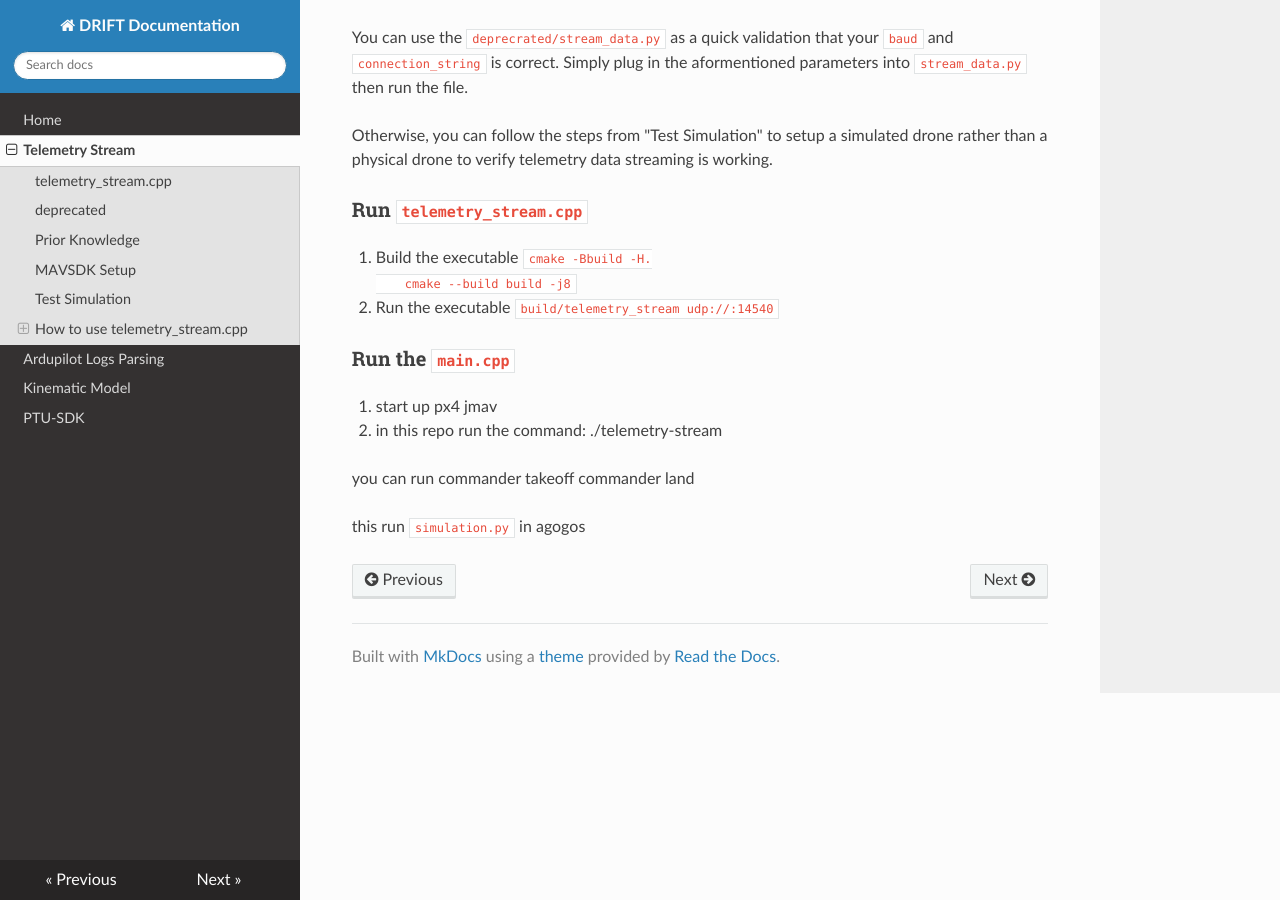
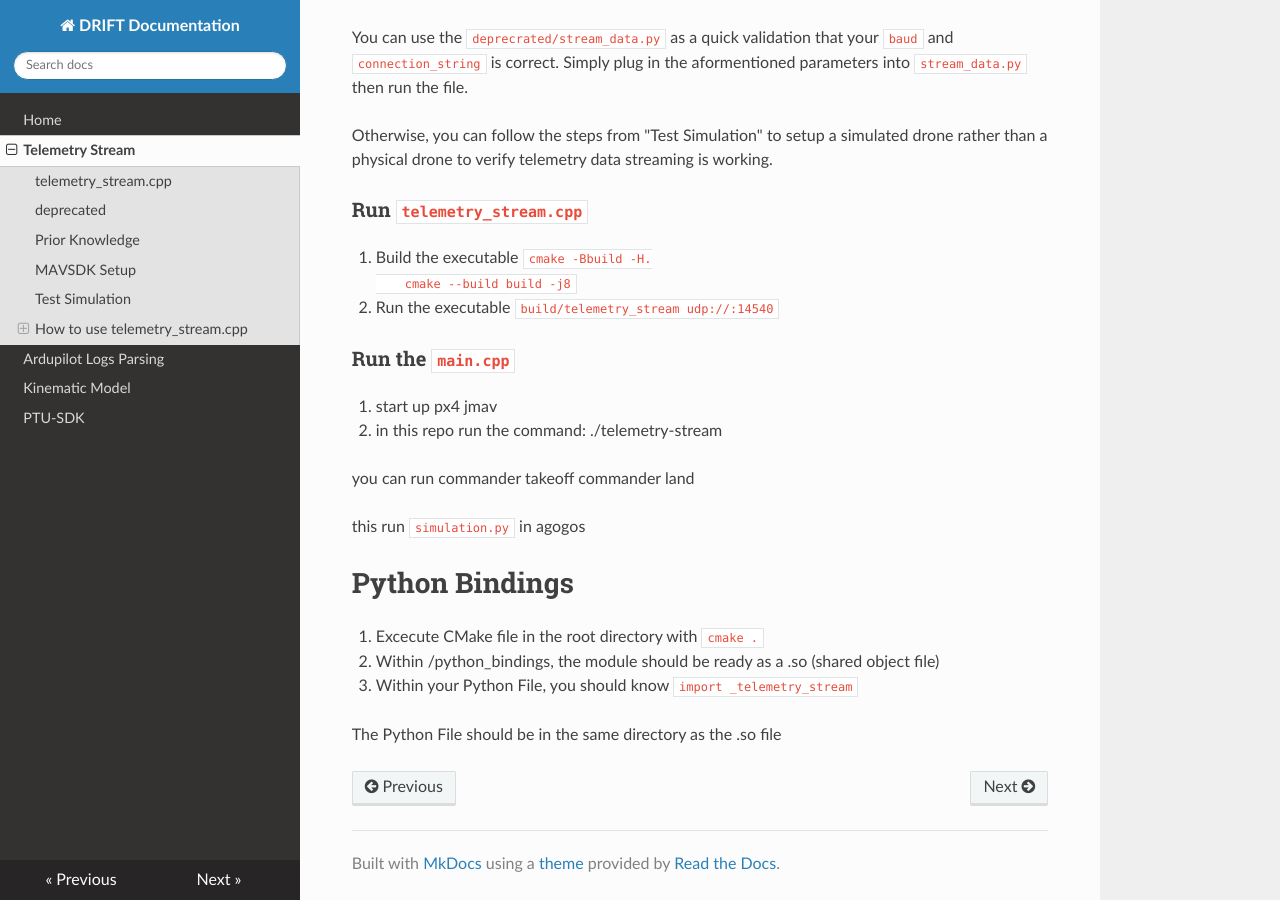
Before and after one commit to team-drift/delphi, an MkDocs documentation site: the page built from docs/telemetry-stream.md, in a window 1280 px wide and 900 px high, scrolled down 2367 px. Built offline with MkDocs 1.6.1, drawn with Linux system fonts in a browser that asks for light colours; nearby versions of some CDN libraries.

Commit message:
Update documentation

````diff
--- a/docs/telemetry-stream.md
+++ b/docs/telemetry-stream.md
@@ -107,3 +107,11 @@ you can run
     commander land
 
 this run `simulation.py` in agogos
+
+# Python Bindings
+
+1. Excecute CMake file in the root directory with ```cmake .```
+2. Within /python_bindings, the module should be ready as a .so (shared object file)
+3. Within your Python File, you should know ```import _telemetry_stream```
+
+   The Python File should be in the same directory as the .so file
````
